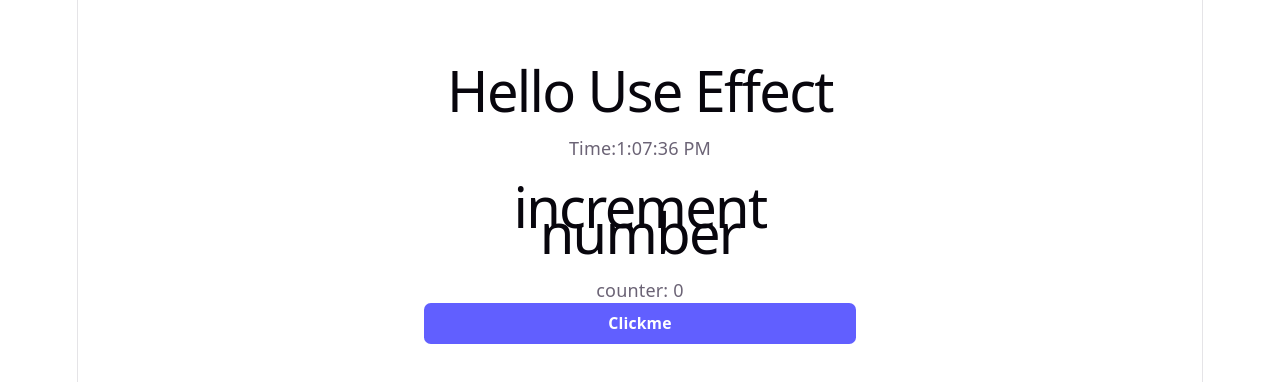
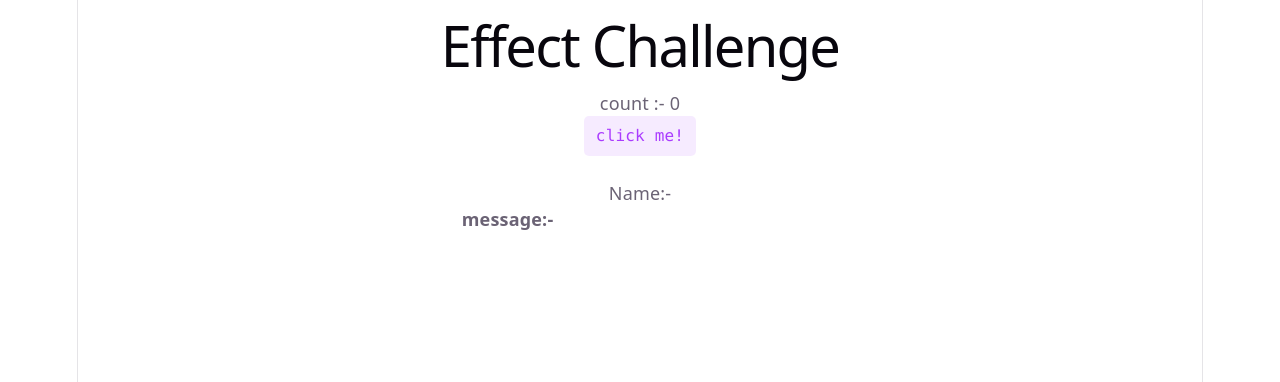
Before and after one commit to SandeepYadav-ai/React_Series, a React (Vite) app: page / in a window 1280 px wide. Shown: the top 382 px of the page. Built offline with nearby package versions, Linux system fonts and the light colour scheme.

Commit message:
useEffect and title bar

```diff
--- a/src/App.jsx
+++ b/src/App.jsx
@@ -8,6 +8,7 @@ import RegistrationForm from './components/hooks/useState/RegistrationReact';
 import LoginForm from './components/hooks/useState/LoginForm';
 import ContactForm from './components/hooks/useState/ContactForm';
 import UseEffect from './components/hooks/useEffect/UseEffect';
+import EffectChanllenge from './components/hooks/useEffect/effectChallenge';
 
 function App(){
   // let [counter, setCounter] = useState(0)
@@ -49,8 +50,9 @@ function App(){
     <ShortCircuit />
     <RegistrationForm />
     <LoginForm />
-    <ContactForm /> */}
-    <UseEffect />
+    <ContactForm />
+    <UseEffect /> */}
+    <EffectChanllenge />
     </>
   )
 }
--- /dev/null
+++ b/src/components/hooks/useEffect/EffectChallenge.jsx
@@ -0,0 +1,32 @@
+import { useEffect, useState } from "react";
+//import "./App.css"
+
+const EffectChanllenge = ()=> {
+    const [counter, setCounter] = useState(0)
+    const [name, setName] = useState("")
+
+    useEffect(()=>{
+        document.title = `counter ${counter}`;
+        console.log(name);
+
+    },[name,counter])
+    return(
+        <div>
+            <h1>Effect Challenge</h1>
+            <p>
+                <span>count :- {counter}</span>
+            </p>
+            <button className= "counter" onClick={()=>setCounter(counter + 1)}>click me!</button>
+            <p>Name:- {name} </p>
+            <label htmlFor="">
+                <b>message:- </b>
+            <input
+                type="text"
+                value={name}
+                onChange={(e)=> setName(e.target.value)}
+                />
+                </label>
+        </div>
+    );
+};
+export default EffectChanllenge;
```
